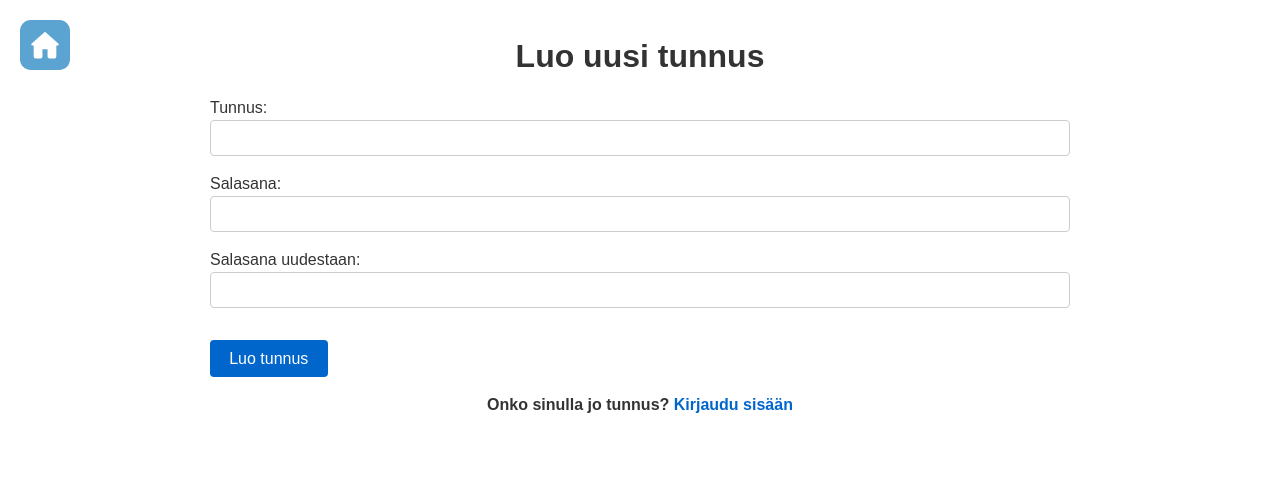
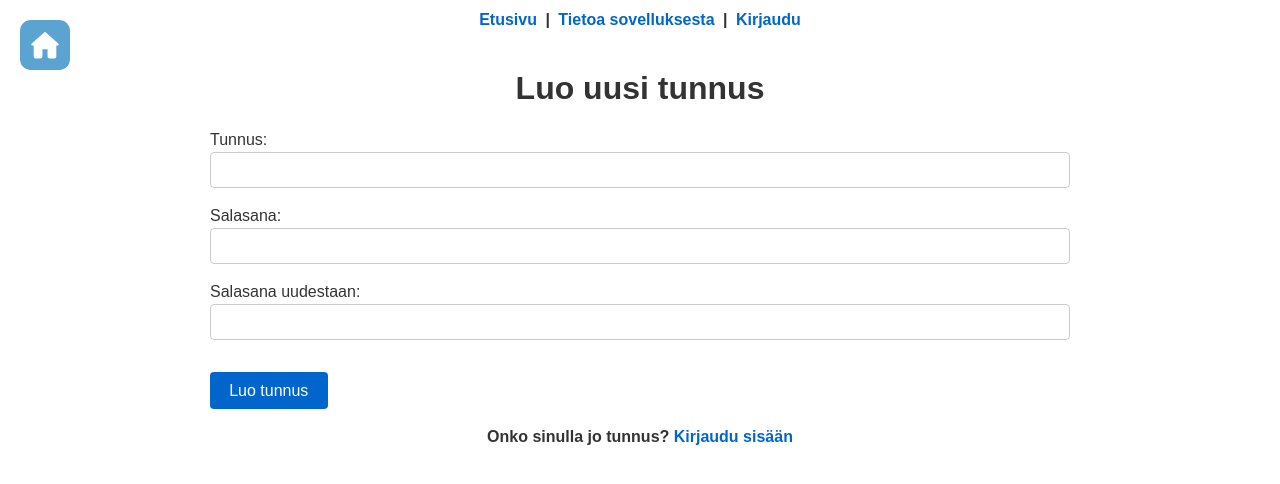
Before and after one commit to BoddyGus/Leffasuositukset, a Flask app: page /register in a window 1280 px wide. Shown: the top 484 px of the page. Run offline with Flask 3, Linux system fonts and the light colour scheme.

Commit message:
feat: add navigation bar and bold hint to register page

```diff
--- a/static/style.css
+++ b/static/style.css
@@ -350,6 +350,10 @@ body > p {
     font-weight: bold;
 }
 
+.register-login-hint {
+    font-weight: bold;
+}
+
 .nav-links a {
     margin: 0 0.25em;
     font-weight: bold;
--- a/templates/register.html
+++ b/templates/register.html
@@ -6,21 +6,37 @@
   <link rel="stylesheet" href="{{ url_for('static', filename='style.css') }}" />
 </head>
 <body>
-  <a href="{{ url_for('reviews_bp.index') }}" style="position: fixed; top: 20px; left: 20px; width: 50px; height: 50px; z-index: 100;">
-    <img src="{{ url_for('static', filename='home-icon.svg') }}" alt="Home" style="width: 100%; height: 100%;" />
+  <a href="{{ url_for('reviews_bp.index') }}" class="home-link">
+    <img src="{{ url_for('static', filename='home-icon.svg') }}" alt="Home" class="home-icon" />
   </a>
 
   {% with messages = get_flashed_messages(with_categories=True) %}
     {% if messages %}
-      <ul style="list-style:none; padding-left:0;">
+      <ul class="flash-messages">
         {% for category, msg in messages %}
-          <li style="margin:4px 0; color:{% if category=='error' %}#b00000{% elif category=='success' %}#0a6000{% else %}#222{% endif %};">
+          <li class="flash-message flash-{{ category }}">
             {{ msg }}
           </li>
         {% endfor %}
       </ul>
     {% endif %}
   {% endwith %}
+
+  {% if session.username %}
+    <p>Olet kirjautunut nimellä {{ session.username }}</p>
+  {% endif %}
+
+  <p class="nav-links">
+    <a href="{{ url_for('reviews_bp.index') }}">Etusivu</a>
+    | <a href="{{ url_for('reviews_bp.about') }}">Tietoa sovelluksesta</a>
+    {% if not session.username %}
+      | <a href="{{ url_for('user_bp.login') }}">Kirjaudu</a>
+    {% else %}
+      | <a href="{{ url_for('user_bp.profile', username=session.username) }}">Profiili</a>
+      | <a href="/logout">Kirjaudu ulos</a>
+      | <a href="/new_item">Lisää uusi elokuva</a>
+    {% endif %}
+  </p>
 
   <form action="/create" method="post">
     <input type="hidden" name="csrf_token" value="{{ session.csrf_token }}">
@@ -40,7 +56,7 @@
     <input type="submit" value="Luo tunnus" />
   </form>
 
-  <p>Onko sinulla jo tunnus? <a href="{{ url_for('user_bp.login') }}">Kirjaudu sisään</a></p>
+  <p class="register-login-hint">Onko sinulla jo tunnus? <a href="{{ url_for('user_bp.login') }}">Kirjaudu sisään</a></p>
 
 </body>
 </html>
```
